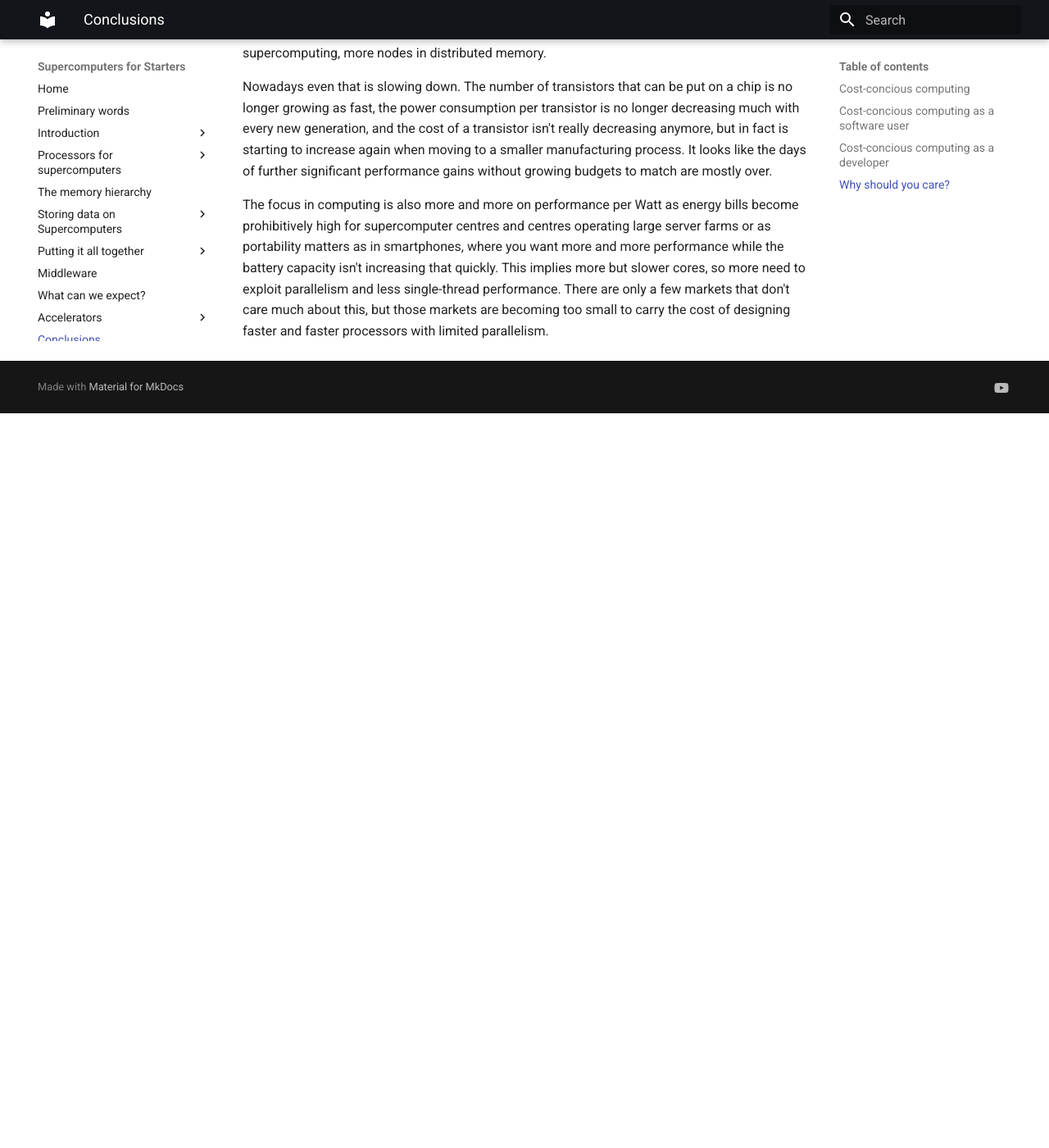
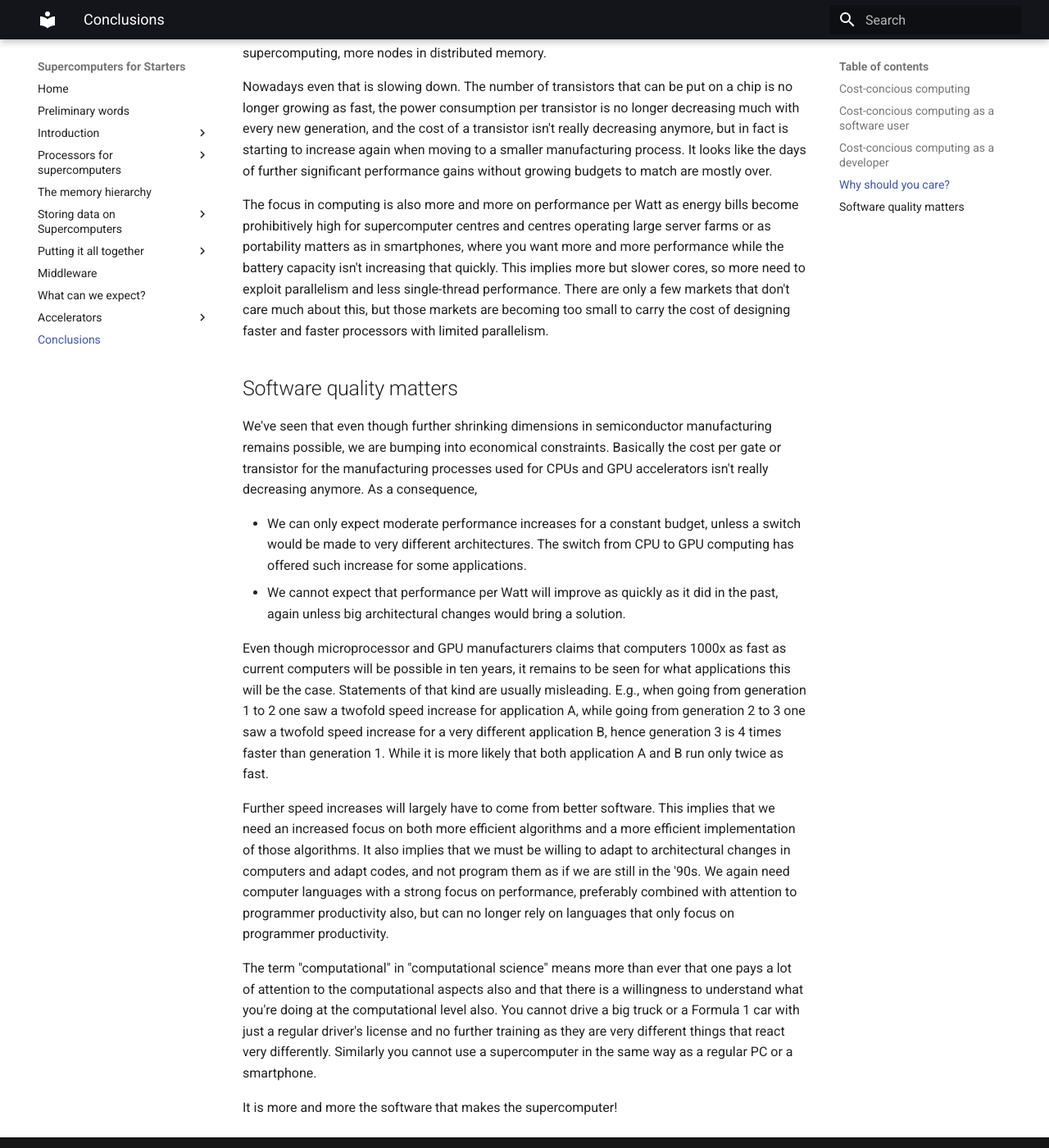
Before and after one commit to klust/SupercomputersForStarters, an MkDocs documentation site: the page built from docs/C09_Conclusions/index.md, in a window 1280 px wide and 1400 px high, scrolled down 3069 px. Shown: the whole window at 82% size. Built offline with MkDocs 1.6.1 and Material for MkDocs 9.7.7, drawn with Linux system fonts in a browser that asks for light colours; before the commit the page ends 3573 px from its top, so only the background shows below that.

Commit message:
Added a section to the conclusions.

```diff
--- a/docs/C09_Conclusions/index.md
+++ b/docs/C09_Conclusions/index.md
@@ -168,3 +168,43 @@ cores, so more need to exploit parallelism and less single-thread performance.
 There are only a few markets that don't care much about this, but those
 markets are becoming too small to carry the cost of designing faster and
 faster processors with limited parallelism.
+
+
+## Software quality matters
+
+We've seen that even though further shrinking dimensions in semiconductor
+manufacturing remains possible, we are bumping into economical constraints.
+Basically the cost per gate or transistor for the manufacturing processes used
+for CPUs and GPU accelerators isn't really decreasing anymore. As a consequence,
+
+-   We can only expect moderate performance increases for a constant budget, unless
+    a switch would be made to very different architectures. The switch from CPU to
+    GPU computing has offered such increase for some applications.
+-   We cannot expect that performance per Watt will improve as quickly as it did in
+    the past, again unless big architectural changes would bring a solution.
+
+Even though microprocessor and GPU manufacturers claims that computers 1000x as fast
+as current computers will be possible in ten years, it remains to be seen for what
+applications this will be the case. Statements of that kind are usually misleading.
+E.g., when going from generation 1 to 2 one saw a twofold speed increase for application A,
+while going from generation 2 to 3 one saw a twofold speed increase for a very different
+application B, hence generation 3 is 4 times faster than generation 1. While it is more
+likely that both application A and B run only twice as fast.
+
+Further speed increases will largely have to come from better software.
+This implies that we need an increased focus on both more efficient algorithms and
+a more efficient implementation of those algorithms. It also implies that we must
+be willing to adapt to architectural changes in computers and adapt codes, and not
+program them as if we are still in the '90s. We again need computer languages with
+a strong focus on performance, preferably combined with attention to programmer
+productivity also, but can no longer rely on languages that only focus on
+programmer productivity.
+
+The term "computational" in "computational science" means more than ever that one pays
+a lot of attention to the computational aspects also and that there is a willingness
+to understand what you're doing at the computational level also.
+You cannot drive a big truck or a Formula 1 car with just a regular driver's license and
+no further training as they are very different things that react very differently.
+Similarly you cannot use a supercomputer in the same way as a regular PC or a smartphone.
+
+It is more and more the software that makes the supercomputer!
```
